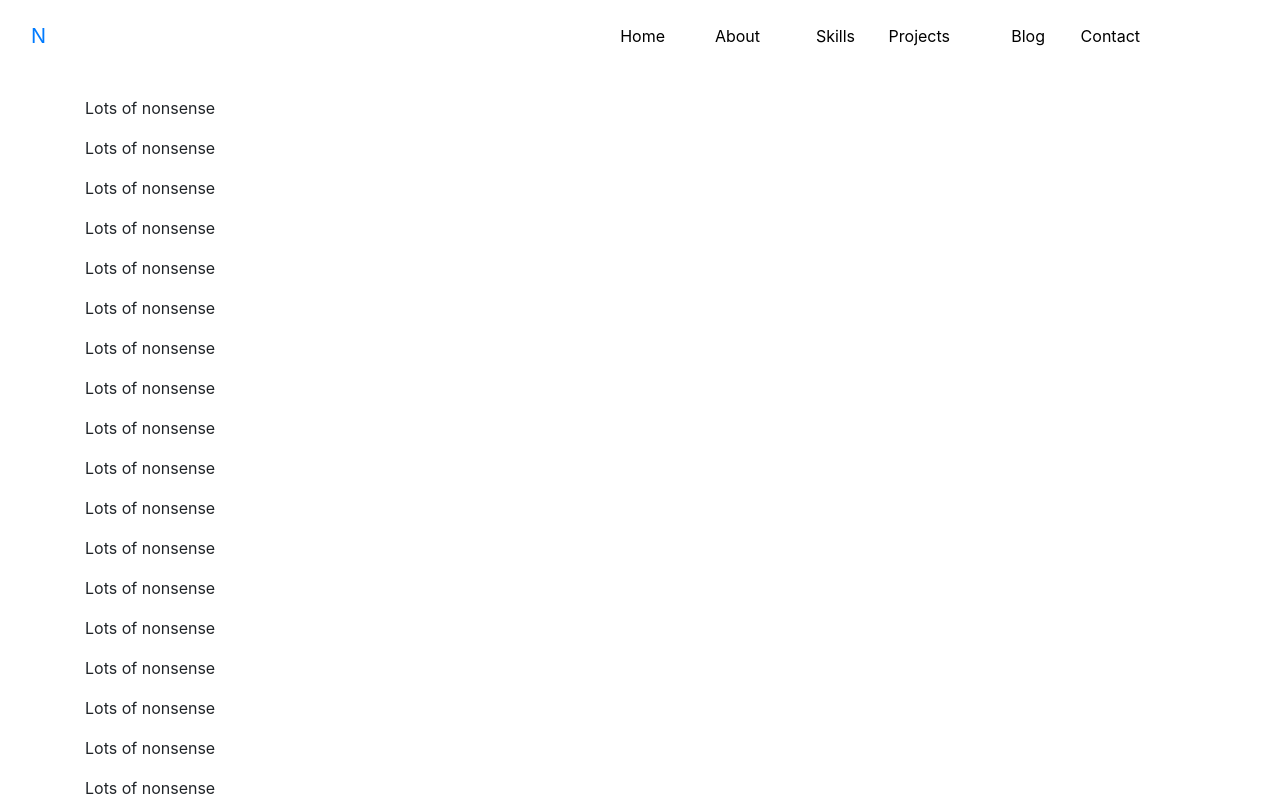
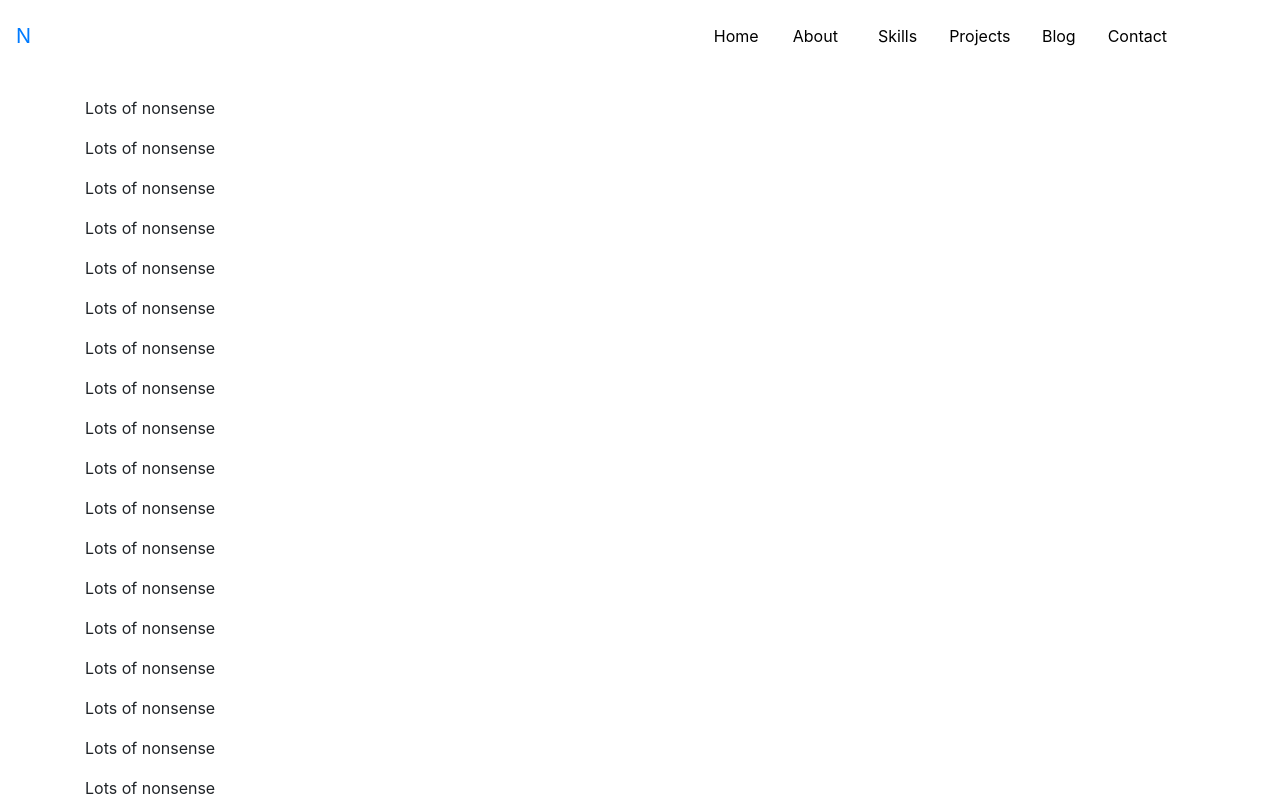
Before and after one commit to ahsanirfan85/freelanceresumetemplate, a website: page index.html in a window 1280 px wide. Shown: the top 803 px of the page. Drawn offline with nearby package versions, Linux system fonts and the light colour scheme.

Commit message:
changes
changes

```diff
--- a/index.html
+++ b/index.html
@@ -20,10 +20,10 @@
 <body>
 
 	<div id="myNavbar" class="container d-flex flex-row justify-content-between fixed-top p-0 m-3">
-		<div class="container">
+		<div>
 			<a class="navbar-brand" href="#">N</a>
 		</div>
-		<div class="container">
+		<div>
 			<ul class="nav row">
 				<li class="nav-item col-sm-2 m-0 p-0">
 					<a class="nav-link text-right" href="#">Home</a>
```
